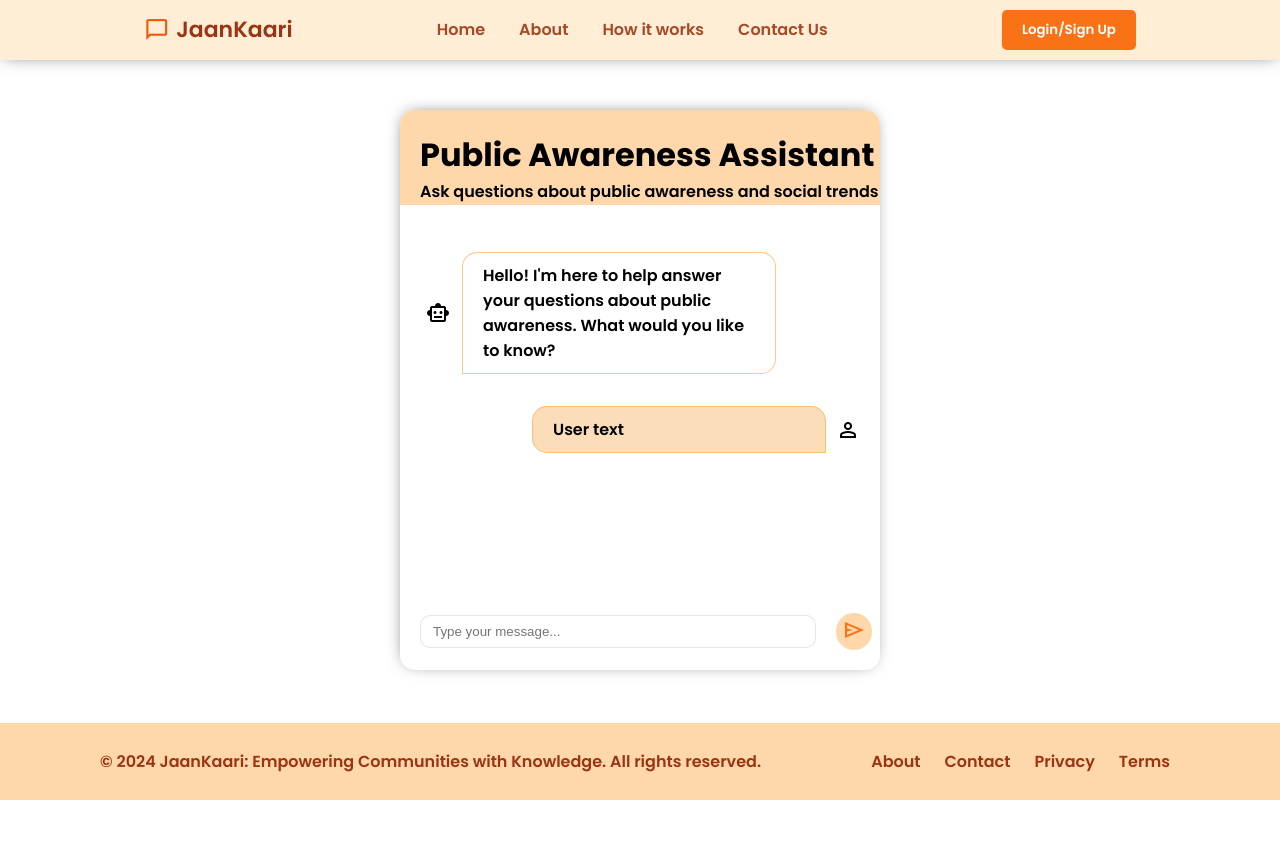
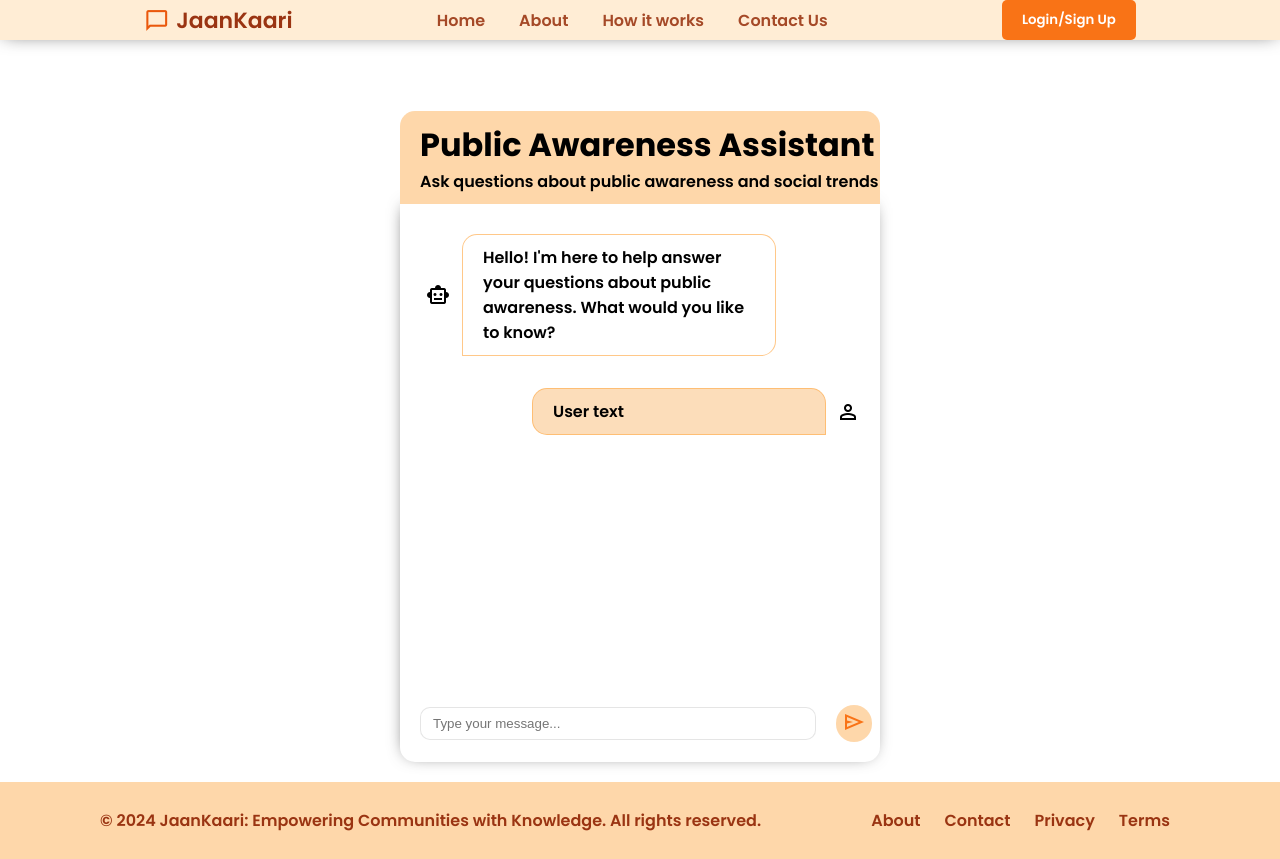
Before and after one commit to Prabh-Sekhar/TechWizards, a plain HTML site: page frontend/chatBot/chatbot.html in a window 1280 px wide. Before the commit the page ends 800 px from the top, so only its background shows below. Drawn offline with nearby package versions, Linux system fonts and the light colour scheme; a script that the page names is missing.

Commit message:
Updated chatbot again

```diff
--- a/frontend/chatBot/chatBot.css
+++ b/frontend/chatBot/chatBot.css
@@ -86,12 +86,16 @@ body {
     height: 90vh;
 }
 
+.chatbot-topbar {
+
+}
+
 .chatbot {
     display: flex;
     flex-direction: column;
-    border-radius: 15px;
-    background-image: linear-gradient(#fed7aa 17%, transparent 0%);
+    border-radius: 0px 0px 15px 15px;
     height: 70vh;
+    margin-bottom: 20px;
     box-shadow: -1px -1px 17px -7px rgba(0,0,0,0.75);
     -webkit-box-shadow: -1px -1px 17px -7px rgba(0,0,0,0.75);
     -moz-box-shadow: -1px -1px 17px -7px rgba(0,0,0,0.75);
@@ -100,10 +104,20 @@ body {
 .chatbot-topbar {
     font-family: 'Poppins', sans-serif;
     padding-left: 20px;
+    position: relative;
+    z-index: 10;
+    background-color: #fed7aa;
+    border-radius: 15px 15px 0px 0px;
+    margin-bottom: -18px;
 }
 
 .chatbot-topbar h1 {
     margin-bottom: -16px;
+    padding-top: 10px;
+}
+
+.chatbot-topbar p {
+    padding-bottom: 10px;
 }
 
 .chatbot-chatscreen {
@@ -167,6 +181,7 @@ body {
     justify-content: space-between;
     width: 100%;
     padding: 10px;
+    margin-top: auto;
 }
 
 .form-container {
@@ -204,10 +219,6 @@ body {
     background-color: #ffa260;
     color: #fed7aa;
 }
-
-
-
-
 
 .footer {
     display: flex;
--- a/frontend/chatBot/chatbot.html
+++ b/frontend/chatBot/chatbot.html
@@ -29,11 +29,11 @@
         </div>
     </div>
     <div class="chatbot-container">
+        <div class="chatbot-topbar">
+            <h1>Public Awareness Assistant</h1>
+            <p>Ask questions about public awareness and social trends</p>
+        </div>
         <div class="chatbot">
-            <div class="chatbot-topbar">
-                <h1>Public Awareness Assistant</h1>
-                <p>Ask questions about public awareness and social trends</p>
-            </div>
             <div class="chatbot-chatscreen">
                 <ul class="chatbox">
                     <li class="chat-incoming">
```
